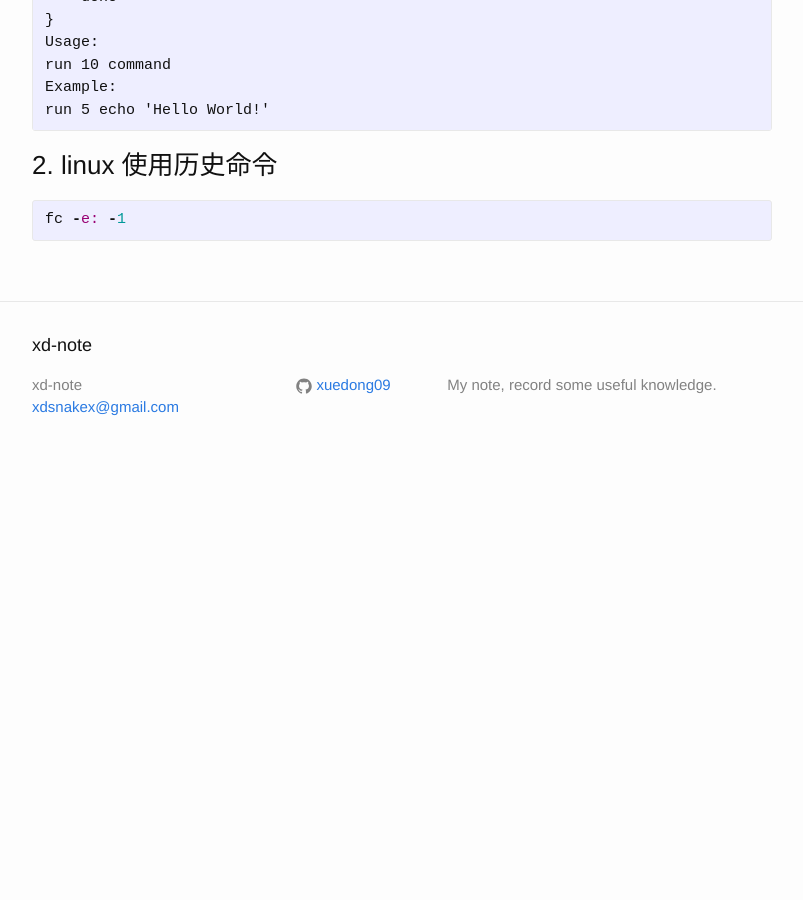
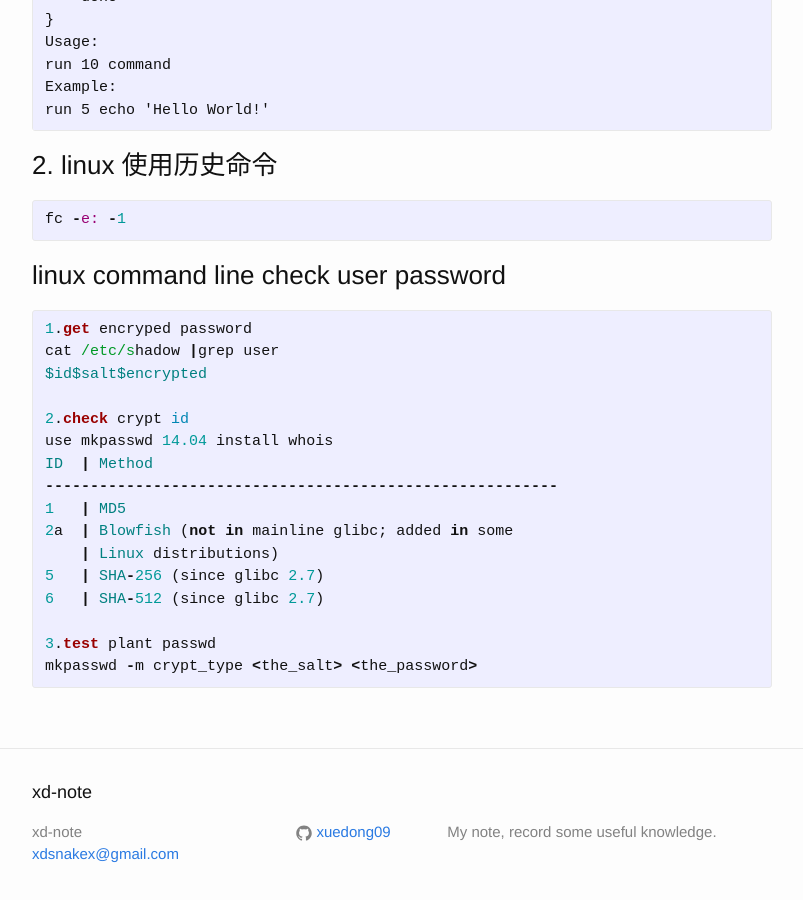
Before and after one commit to xuedong09/xuedong09.github.io, a Jekyll site: the page built from _posts/2016-02-24-linux.md, in a window 1280 px wide and 900 px high, scrolled down 591 px. Shown: the whole window, without its empty margins (238-1041 px from the left). Built offline with Jekyll 4.4.1, drawn with Linux system fonts in a browser that asks for light colours; before the commit the page ends 1070 px from its top, so only the background shows below that.

Commit message:
linux check user password in command line

```diff
--- a/_posts/2016-02-24-linux.md
+++ b/_posts/2016-02-24-linux.md
@@ -33,3 +33,23 @@ run 5 echo 'Hello World!'
 {% highlight ruby %}
 fc -e: -1
 {% endhighlight %}
+
+### linux command line check user password
+{% highlight ruby %}
+1.get encryped password
+cat /etc/shadow |grep user
+$id$salt$encrypted
+
+2.check crypt id
+use mkpasswd 14.04 install whois
+ID  | Method
+---------------------------------------------------------
+1   | MD5
+2a  | Blowfish (not in mainline glibc; added in some
+    | Linux distributions)
+5   | SHA-256 (since glibc 2.7)
+6   | SHA-512 (since glibc 2.7)
+
+3.test plant passwd
+mkpasswd -m crypt_type <the_salt> <the_password>
+{% endhighlight %}
```
